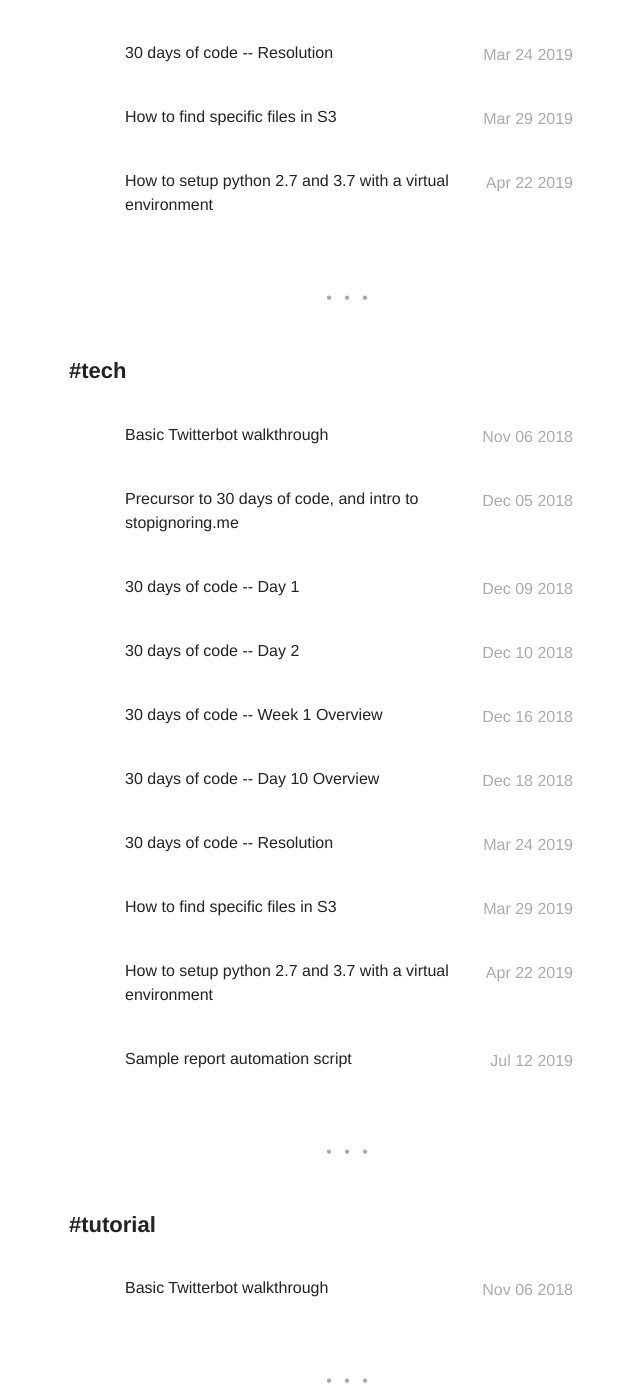
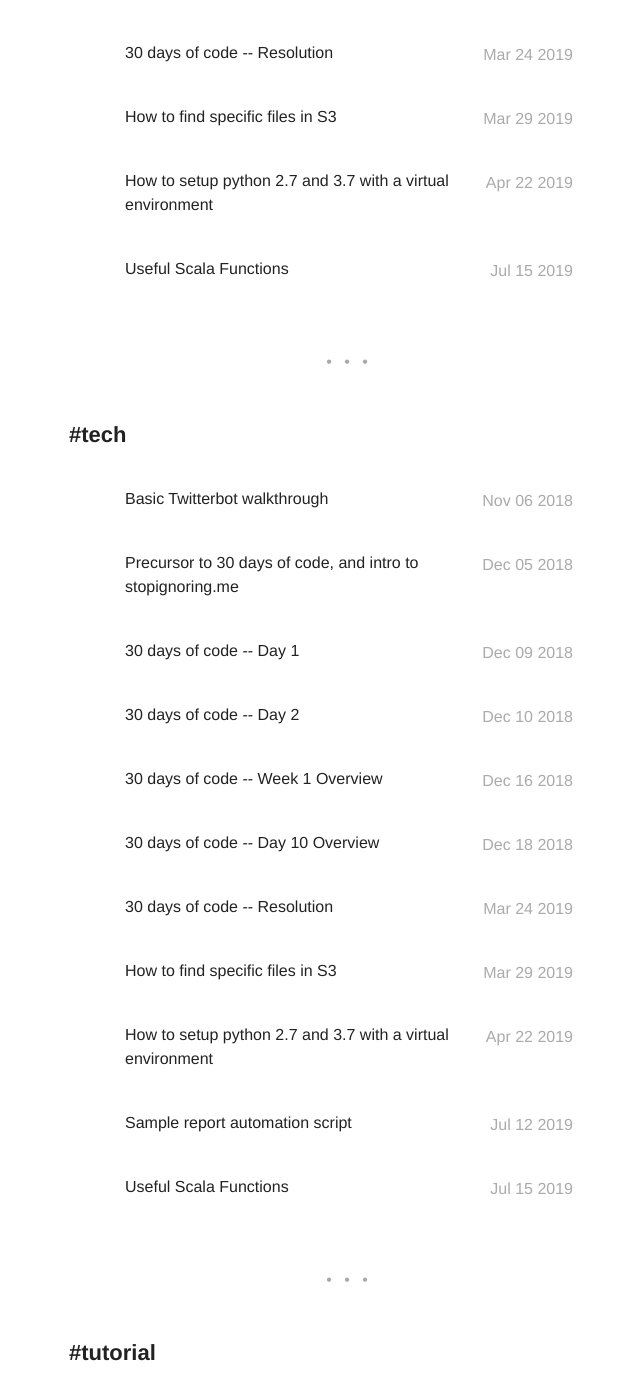
Before and after one commit to Novak478/novak478.github.io, a Jekyll site: the page built from tags.html, in a window 1280 px wide and 1400 px high, scrolled down 3322 px. Shown: the whole window, without its empty margins (291-931 px from the left). Built offline with Jekyll 4.4.1, drawn with Linux system fonts in a browser that asks for light colours; emoji names are drawn with the system emoji font; some of the changed text lies outside the part shown.

Commit message:
Update and rename 2019-07-15scalaRecipes.md to 2019-07-15-scalaRecipes.md

```diff
--- a/_posts/2019-07-15scalaRecipes.md
+++ b/_posts/2019-07-15-scalaRecipes.md
@@ -1,7 +1,7 @@
 ---
 title: "Useful Scala Functions"
 layout: post
-date: date
+date: 2019-07-15
 projects: true
 tag:
 - tech
```
